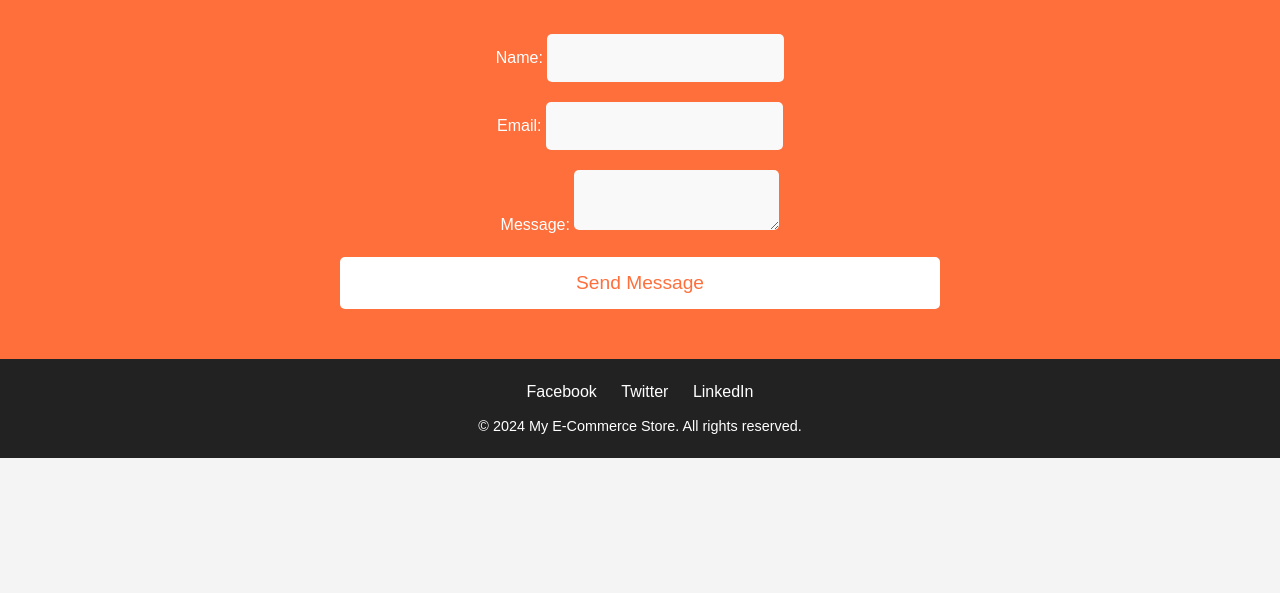
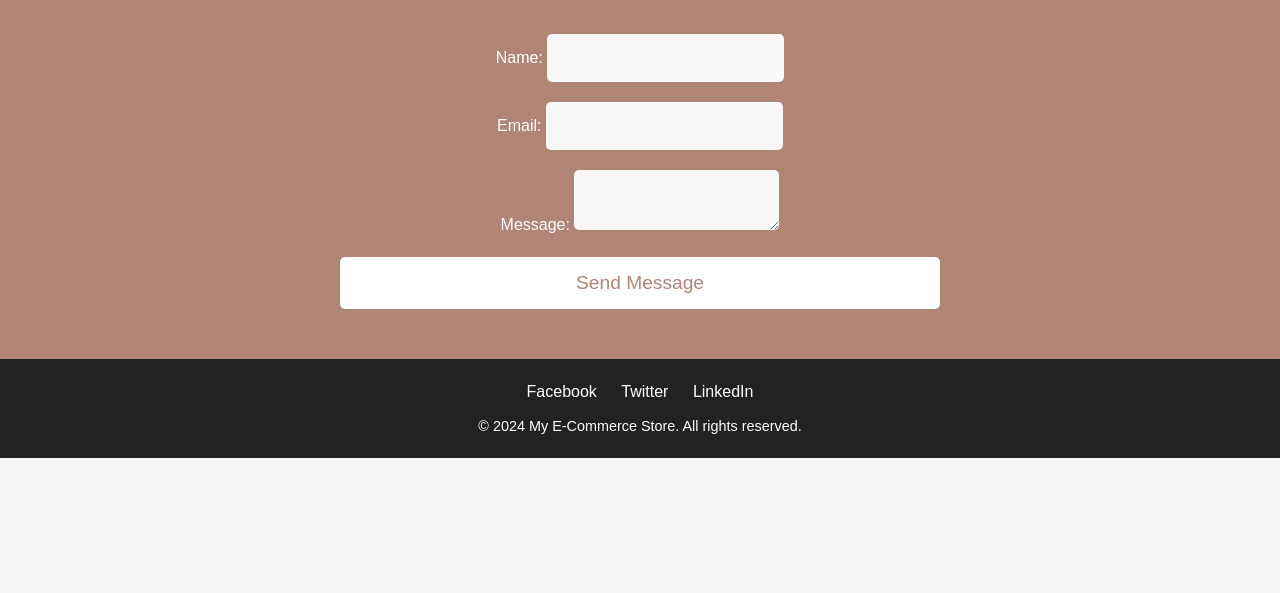
Before and after one commit to ramiaskaf1981/Week4, a plain HTML site: page EcommerceComputerCompany/Contact.html in a window 1280 px wide. Shown: the part 207-800 px from the top of the page. Drawn offline with Linux system fonts and the light colour scheme.

Commit message:
code 17.11.2024

```diff
--- a/EcommerceComputerCompany/StylesAgency.css
+++ b/EcommerceComputerCompany/StylesAgency.css
@@ -1,6 +1,6 @@
 /* Global Variables */
 :root {
-    --primary-color: #ff6f3c;
+    --primary-color: #af8575;
     --secondary-color: #222;
     --light-color: #f9f9f9;
     --dark-color: #333;
--- a/EcommerceComputerCompany/newStyle.css
+++ b/EcommerceComputerCompany/newStyle.css
@@ -1,3 +1,13 @@
+/* Global Variables */
+:root {
+  --primary-color: #333;
+  --secondary-color: #e67e22;
+  --text-color: #333;
+  --background-color: #f4f4f4;
+  --white-color: #fff;
+  --font-family: 'Arial', sans-serif;
+  --transition-speed: 0.3s;
+}
 /* General Styles */
 * {
     margin: 0;
```
Also changed, not shown: EcommerceComputerCompany/style1.css (+6 -6 lines).
